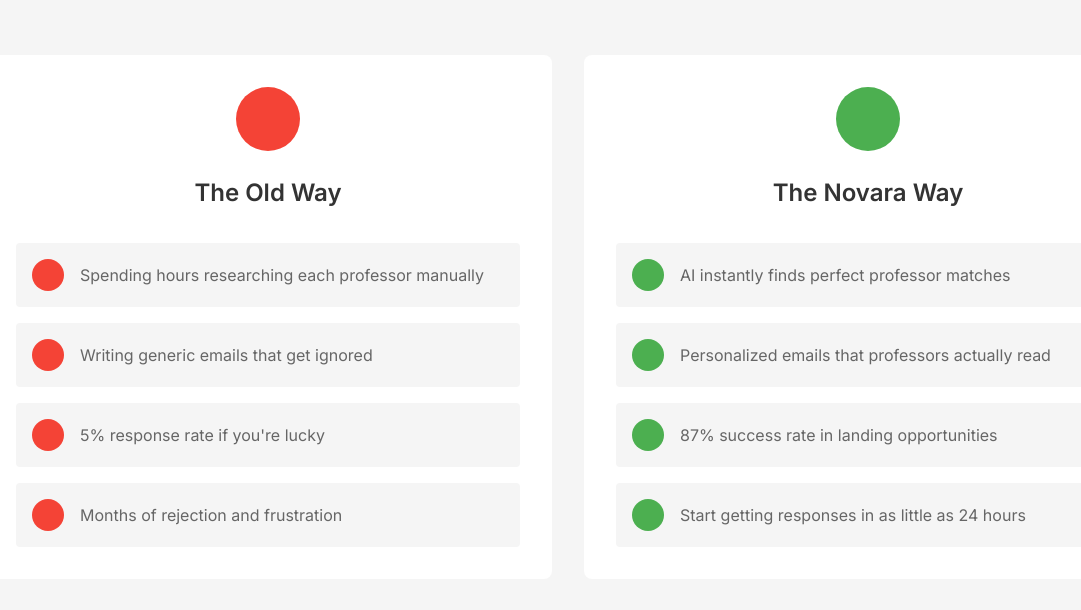
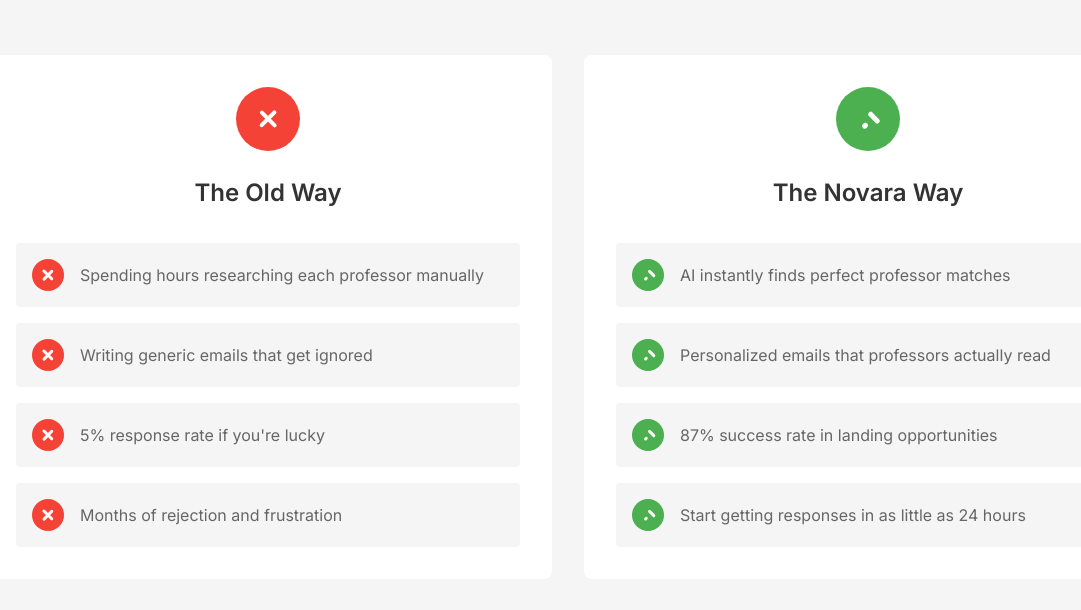
Before and after one commit to 110646/Novara, a Django app: page / in a window 1280 px wide. Shown: the part 1689-2299 px from the top of the page, without its empty margins (72-1153 px from the left). Run offline with Django 4.2, Linux system fonts and the light colour scheme.

Commit message:
Made the logo normal sized on the header andfooter and added more features to the home page.

```diff
--- a/static/css/base.css
+++ b/static/css/base.css
@@ -135,7 +135,7 @@ main {
 .footer-logo {
     height: 135px;
     margin-bottom: -25px;
-    margin-top: -50px;
+    margin-top: -60px;
 }
 
 .footer-section p {
--- a/static/css/style.css
+++ b/static/css/style.css
@@ -893,3 +893,58 @@ h3 {
     position: relative;
     border: 1px solid var(--gray-light);
 }
+
+.icon-x {
+    display: inline-block;
+    width: 1.5em;
+    height: 1.5em;
+    background: none;
+    position: relative;
+}
+.icon-x::before, .icon-x::after {
+    content: '';
+    position: absolute;
+    left: 50%;
+    top: 50%;
+    width: 60%;
+    height: 12%;
+    background: #fff;
+    border-radius: 2px;
+    transform-origin: center;
+}
+.icon-x::before {
+    transform: translate(-50%, -50%) rotate(45deg);
+}
+.icon-x::after {
+    transform: translate(-50%, -50%) rotate(-45deg);
+}
+
+.icon-check {
+    display: inline-block;
+    width: 1.5em;
+    height: 1.5em;
+    background: none;
+    position: relative;
+}
+.icon-check::before {
+    content: '';
+    position: absolute;
+    left: 32%;
+    top: 60%;
+    width: 18%;
+    height: 14%;
+    background: #fff;
+    border-radius: 2px;
+    transform: rotate(-45deg);
+}
+.icon-check::after {
+    content: '';
+    position: absolute;
+    left: 46%;
+    top: 38%;
+    width: 38%;
+    height: 14%;
+    background: #fff;
+    border-radius: 2px;
+    transform: rotate(45deg);
+}
--- a/templates/base.html
+++ b/templates/base.html
@@ -96,7 +96,7 @@
         </div>
       </div>
       <div class="footer-bottom">
-        <p>&copy; 2024 Novara. All rights reserved.</p>
+        <p>&copy; 2025 Novara. All rights reserved.</p>
       </div>
     </div>
   </footer>
--- a/templates/home.html
+++ b/templates/home.html
@@ -32,7 +32,7 @@
 
         <!-- Primary CTA Button -->
         <div class="hero-cta">
-            <a href="/signup" class="cta-button">
+            <a href="{% url 'account_signup' %}" class="cta-button">
                 Start Your Research Journey
                 <span class="arrow-icon">
                     <i class="fas fa-arrow-right"></i>
@@ -358,7 +358,7 @@
     <div class="container">
         <h2>Ready to Start Your Research Journey?</h2>
         <p>Join hundreds of successful students who've found their perfect research opportunities.</p>
-        <a href="/signup" class="cta-button">
+        <a href="{% url 'account_signup' %}" class="cta-button">
             Get Started Now
             <span class="button-icon">
                 <i class="fas fa-arrow-right"></i>
@@ -377,7 +377,7 @@
     <div class="container">
         <div class="section-header">
             <h2>About Novara</h2>
-            <p>Transforming the way students connect with research opportunities</p>
+            <p>Novara is a powerful platform designed to connect users with a wide range of research and internship opportunities—quickly, efficiently, and at scale. Instead of spending hours crafting and sending individual emails, Novara automates the process by generating personalized outreach based on each user’s profile and preferences. With just a few clicks, users can send hundreds of professionally tailored emails to potential mentors, labs, or institutions, saving valuable time while maximizing their chances of success. Our mission is to break down barriers to opportunity by leveraging smart automation, allowing users to focus more on growth and less on logistics.</p>
         </div>
 
         <div class="about-carousel">
```
Also changed, not shown: db.sqlite3.
